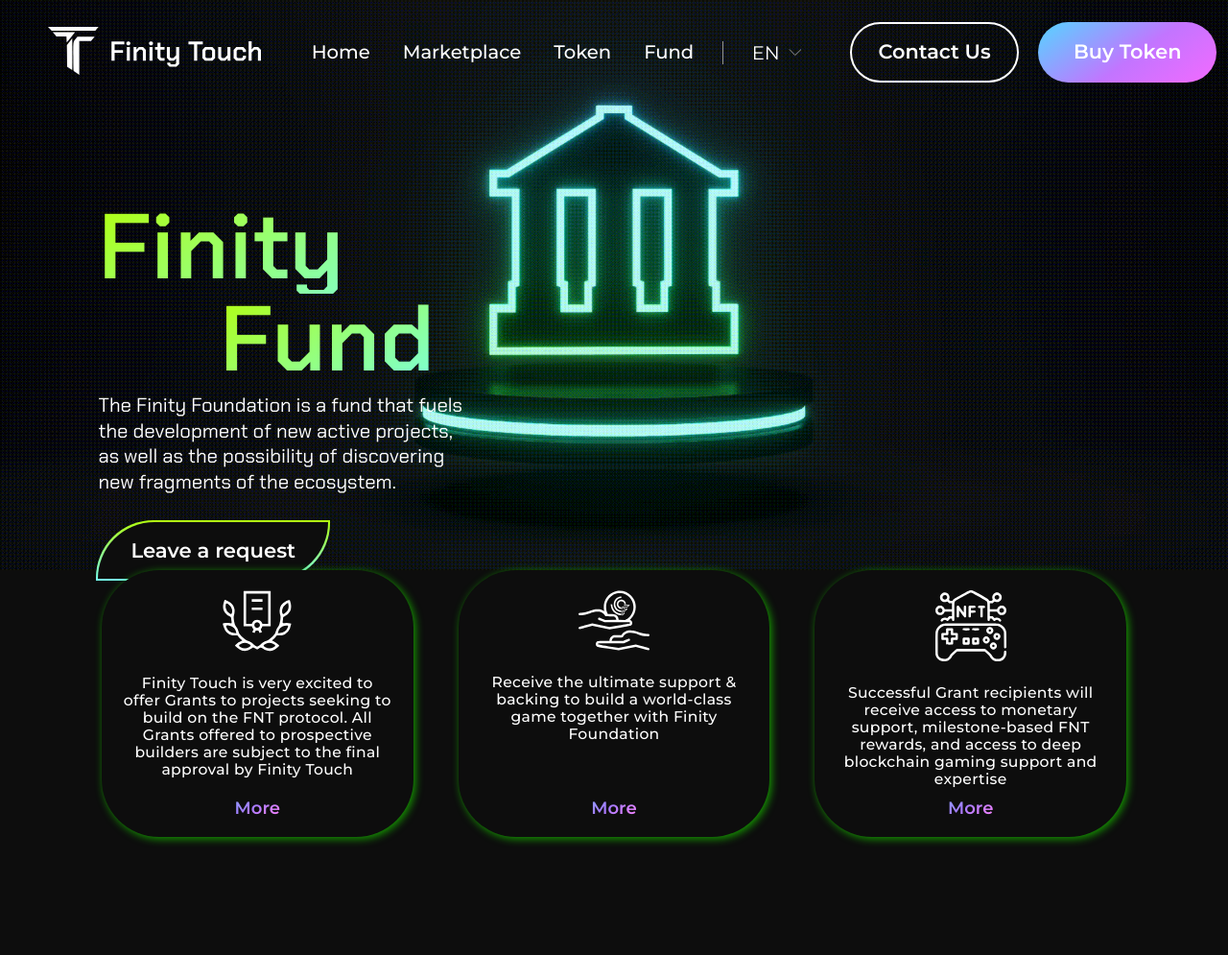
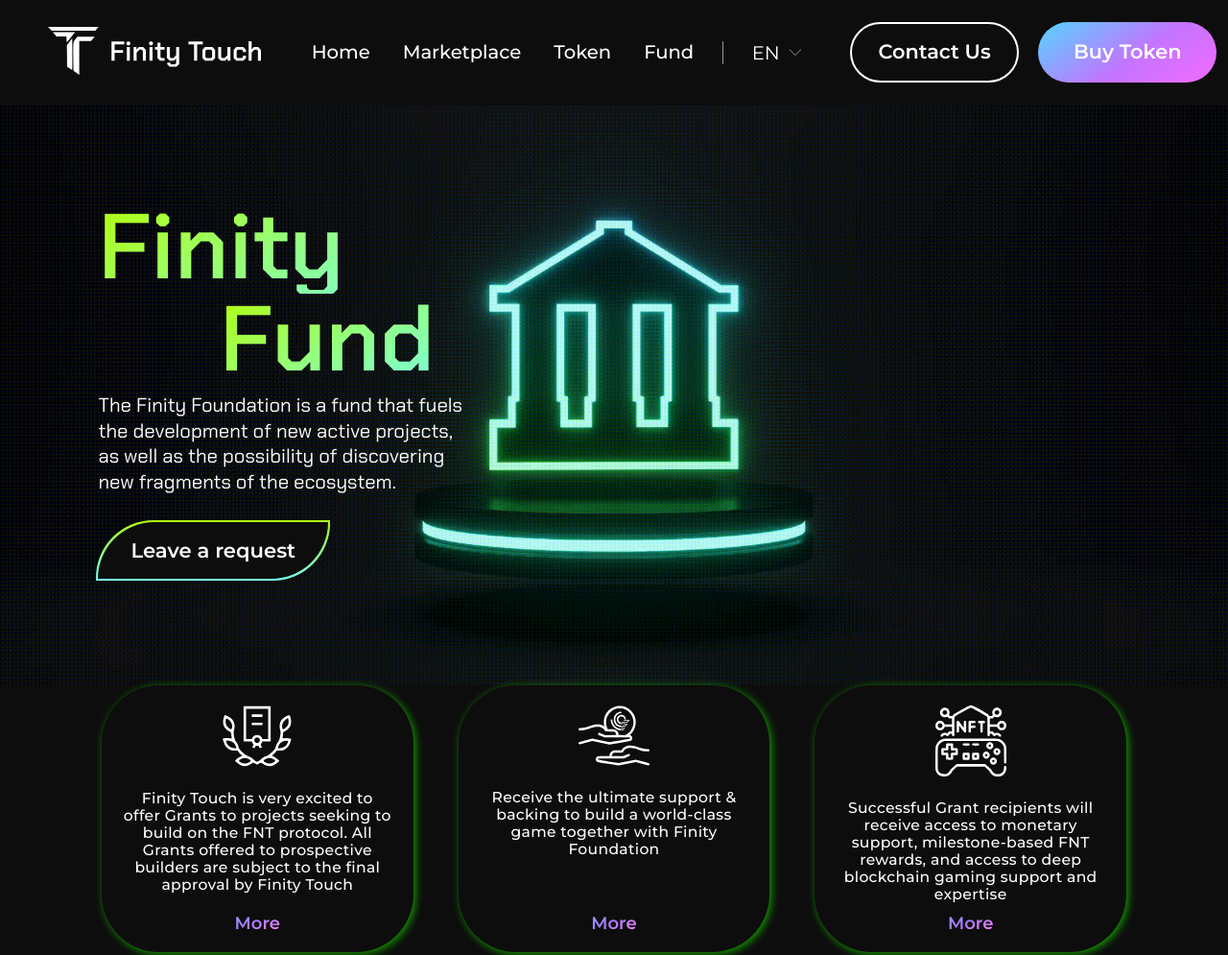
Before and after one commit to Vadim-48/Finity-Touch, a plain HTML site: page fund.html in a window 1280 px wide. Shown: the top 995 px of the page at 96% size. Drawn offline with nearby package versions, Linux system fonts and the light colour scheme; files that its build step writes are made by us from their sources.

Commit message:
Update _finity-token.scss

```diff
--- a/scss/token/_finity-token.scss
+++ b/scss/token/_finity-token.scss
@@ -5,7 +5,7 @@
         position: relative;
         z-index: -1;
         width: 100%;
-        margin-top: -120px;
+        // margin-top: -120px;
     }
 
     &__wrap {
```
